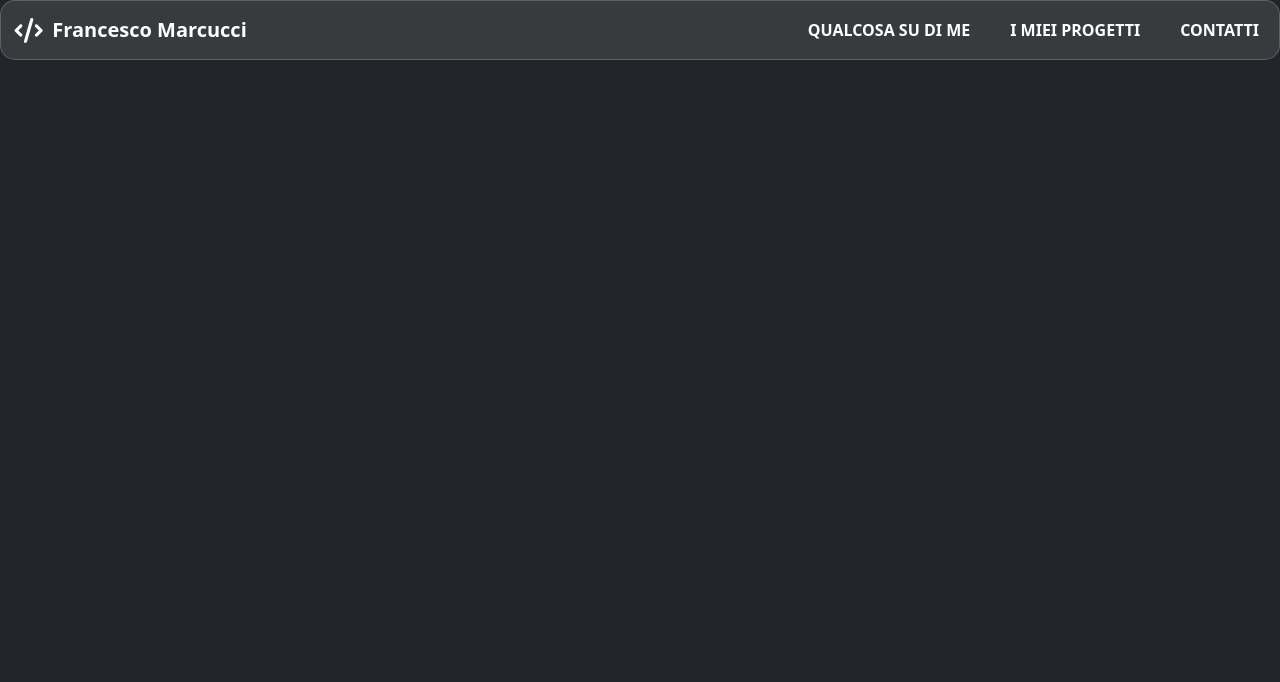
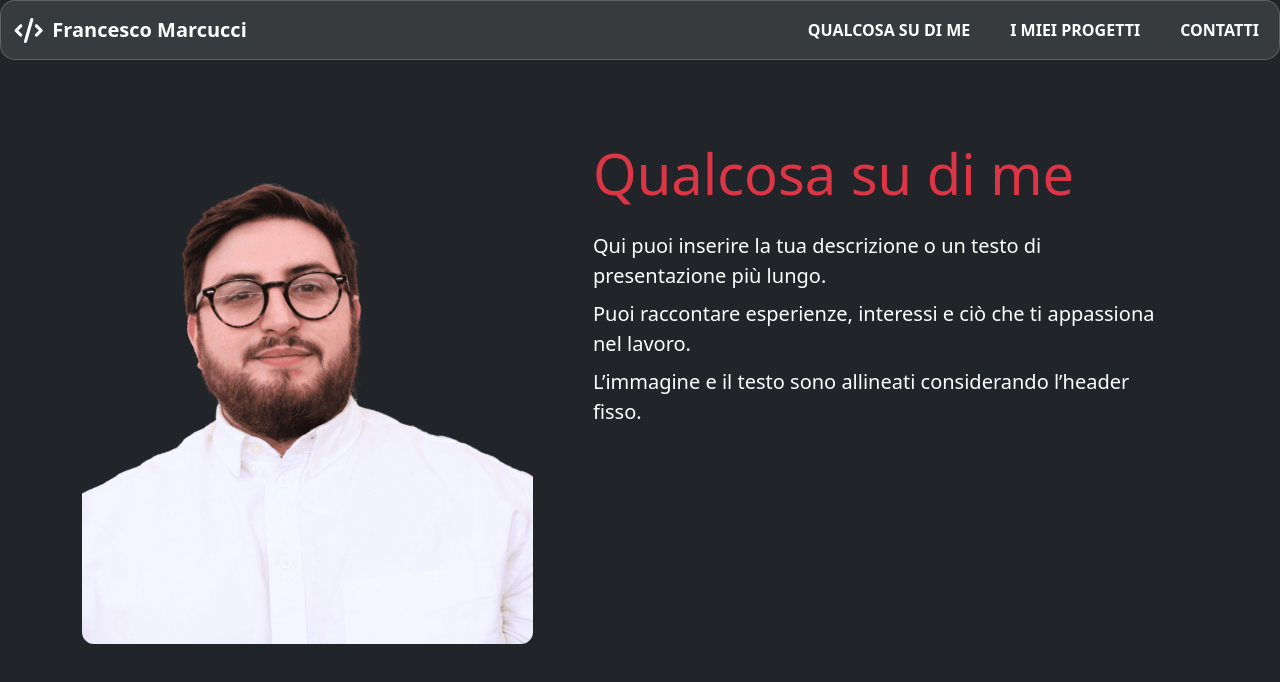
Before and after one commit to Marcucci-Francesco/portfolio, a React (Vite) app: page /aboutme in a window 1280 px wide. Shown: the top 682 px of the page. Built offline with nearby package versions, Linux system fonts and the light colour scheme.

Commit message:
[feat] add image and first type of description

```diff
--- a/src/index.css
+++ b/src/index.css
@@ -63,3 +63,31 @@
   border: 1px solid rgba(255, 255, 255, 0.2);
   border-radius: 15px;
 }
+
+/* ABOUTME */
+
+:root {
+  --header-h: 60px;
+}
+
+html,
+body,
+#root {
+  height: 100%;
+}
+
+body {
+  margin: 0;
+}
+
+.main-under-header {
+  min-height: calc(100vh - var(--header-h));
+  padding-top: calc(var(--header-h) + 16px);
+}
+
+.aboutme-img {
+  height: clamp(360px, 65vh, 700px);
+  width: 100%;
+  object-fit: cover;
+  border-radius: 12px;
+}
--- a/src/pages/Aboutme.jsx
+++ b/src/pages/Aboutme.jsx
@@ -1,12 +1,72 @@
 import React from 'react'
+import { motion } from 'framer-motion'
 
 const Aboutme = () => {
+  // Animazioni
+  const fadeUpCol = {
+    hidden: { opacity: 0, y: 16 },
+    show: { opacity: 1, y: 0, transition: { duration: 0.45, ease: 'easeOut' } }
+  }
+  const titleIn = {
+    hidden: { opacity: 0, y: 20 },
+    show: { opacity: 1, y: 0, transition: { duration: 0.55, ease: 'easeOut', delay: 0.05 } }
+  }
+  const linesContainer = {
+    hidden: {},
+    show: { transition: { delayChildren: 0.25, staggerChildren: 0.12 } }
+  }
+  const line = {
+    hidden: { opacity: 0, y: 10 },
+    show: { opacity: 1, y: 0, transition: { duration: 0.35, ease: 'easeOut' } }
+  }
+
+  const lines = [
+    "Qui puoi inserire la tua descrizione o un testo di presentazione più lungo.",
+    "Puoi raccontare esperienze, interessi e ciò che ti appassiona nel lavoro.",
+    "L’immagine e il testo sono allineati considerando l’header fisso."
+  ]
+
   return (
-    <>
-      <main className='bg-dark' style={{ height: '100vh' }}>
+    <main className="bg-dark main-under-header" style={{ height: '100vh' }}>
+      <div className="container h-80 mt-5">
+        <motion.div
+          className="row h-100 align-items-start"
+          variants={fadeUpCol}
+          initial="hidden"
+          animate="show"
+        >
 
-      </main>
-    </>
+          <motion.div
+            className="col-12 col-md-5 mb-4 mb-md-0 d-flex justify-content-center"
+            variants={fadeUpCol}
+          >
+            <motion.img
+              src="me.png"
+              alt="me"
+              className="aboutme-img"
+              whileHover={{ scale: 1.03, boxShadow: '0 10px 28px rgba(0,0,0,0.35)' }}
+              transition={{ type: 'spring', stiffness: 260, damping: 18 }}
+            />
+          </motion.div>
+
+
+          <motion.div
+            className="col-12 col-md-7 text-white d-flex flex-column justify-content-start p-5 pt-md-3"
+            variants={fadeUpCol}
+          >
+            <motion.h1 className="text-danger mb-4 display-4" variants={titleIn}>
+              Qualcosa su di me
+            </motion.h1>
+
+            <motion.div variants={linesContainer} initial="hidden" animate="show" className="fs-5">
+              {lines.map((t, i) => (
+                <motion.p key={i} variants={line} className="mb-2">{t}</motion.p>
+              ))}
+            </motion.div>
+          </motion.div>
+        </motion.div>
+      </div>
+    </main>
   )
 }
 
```
